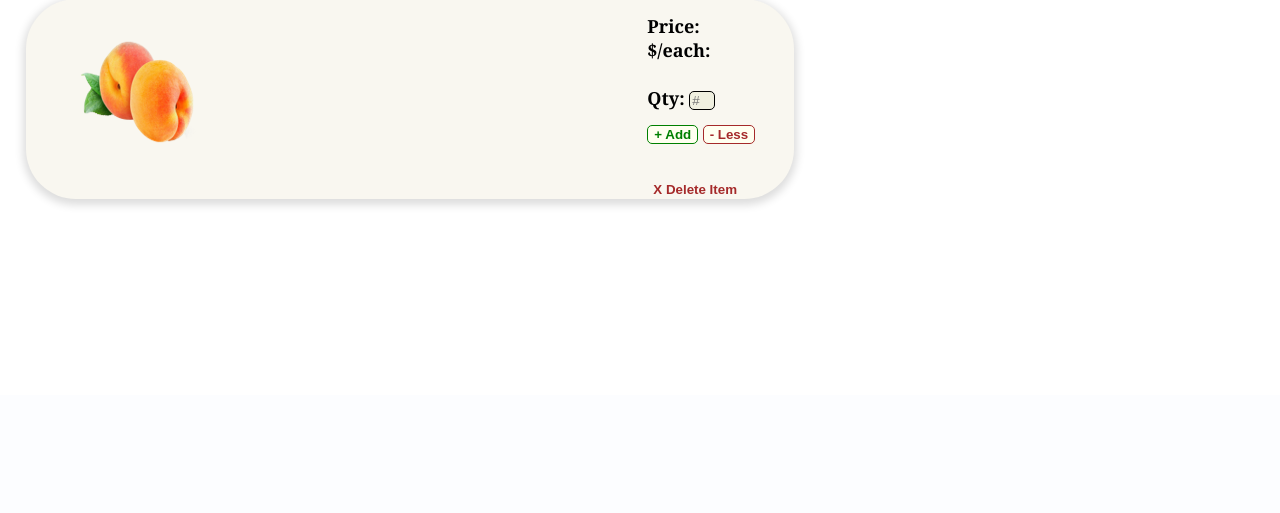
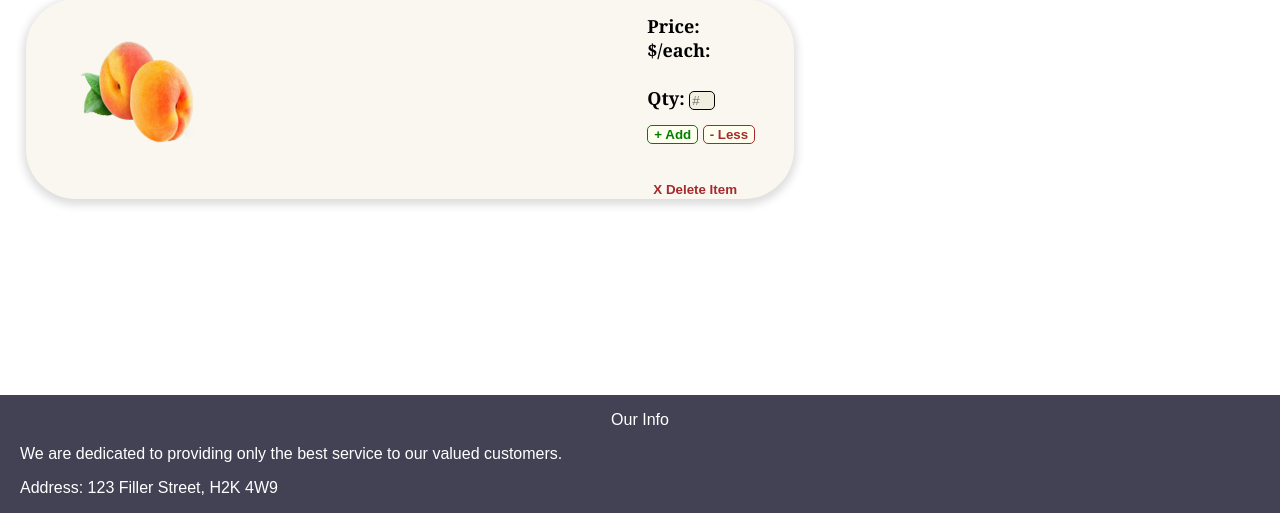
Before and after one commit to TomastpPereira/Soen287Group, a PHP site: page /P4_ShoppingCart.html in a window 1280 px wide. Shown: the part 870-1383 px from the top of the page. Before the commit the page ends 1076 px from the top, so only its background shows below. Run offline with PHP 8.4, Linux system fonts and the light colour scheme.

Commit message:
Finish p4,p11
added footer to p4 and changed my style sheet name

```diff
--- a/P11_Edit_Order_List.html
+++ b/P11_Edit_Order_List.html
@@ -5,7 +5,7 @@
     <meta http-equiv="X-UA-Compatible" content="IE=edge">
     <meta name="viewport" content="width=device-width, initial-scale=1.0">
     <title>Order List</title>
-    <link rel="stylesheet" href="./styles.css">
+    <link rel="stylesheet" href="./Styles_P4_P11.css">
 </head>
 <body>
     <div class="navbar">
--- a/P4_ShoppingCart.html
+++ b/P4_ShoppingCart.html
@@ -5,7 +5,7 @@
         <meta http-equiv="X-UA-Compatible" content="IE=edge">
         <meta name="viewport" content="width=device-width, initial-scale=1.0">
         <title>Shopping Cart</title>
-        <link rel="stylesheet" href="./styles.css">
+        <link rel="stylesheet" href="./Styles_P4_P11.css">
     </head>
     <body>
         <div class="navbar">
@@ -51,7 +51,7 @@
 
                 </div>
 
-                    <!-- Add PST, GST to estimated taxes -->
+
                 <div class="Summary">
                     <h3 class="summary">Subtotal:</h3>
                     <br><hr>
@@ -85,7 +85,7 @@
             </div>
 
             <br>
-            <!-- <hr> -->
+
             <div class="row">
 
                 <div class="inner-text">
@@ -105,7 +105,7 @@
 
             </div>
             <br>
-            <!-- <hr> -->
+
             <div class="row">
 
                 <div class="inner-text">
@@ -125,7 +125,7 @@
 
             </div>
             <br>
-            <!-- <hr> -->
+
             <div class="row">
 
                 <div class="inner-text">
@@ -163,7 +163,7 @@
 
             </div>
 
-            <!-- Add PST, GST to estimated taxes -->
+
             <div class="Summary">
                 <h3 class="summary">Subtotal:</h3>
                 <br>
@@ -179,6 +179,11 @@
 
         </div>
 
+        <div class="footer">
+            <p style="text-align: center;"> Our Info </p>
+            <p style="padding-left: 20px;"> We are dedicated to providing only the best service to our valued customers. </p>
+            <p style="padding-left: 20px;"> Address: 123 Filler Street, H2K 4W9 </p>
+        </div>
 
     </body>
 </html>
--- a/styles.css
+++ b/Styles_P4_P11.css
@@ -5,7 +5,7 @@ body {
 /* Styling for the navbar */
 .navbar {
   overflow: hidden;
-  background-color:#434255;
+  background-color: #434255;
 }
 .navbar a {
   float: left;
@@ -15,23 +15,24 @@ body {
   text-decoration: none;
   font-size: 17px;
 }
-.navbar a:hover, .dropdown:hover .dropbtn {
+.navbar a:hover,
+.dropdown:hover .dropbtn {
   background-color: #ddd;
   color: rgb(77, 77, 77);
 }
 .navbar a.active {
-  background-color: #356FDA;
+  background-color: #356fda;
   color: white;
 }
 .dropdown {
   float: left;
   overflow: hidden;
 }
-.dropdown .dropbtn{
+.dropdown .dropbtn {
   font-size: 16px;
   border: none;
   outline: none;
-  color: #E7E4DF;
+  color: #e7e4df;
   padding: 14px 16px;
   background-color: inherit;
   font-family: inherit;
@@ -42,7 +43,7 @@ body {
   position: absolute;
   background-color: #f9f9f9;
   min-width: 160px;
-  box-shadow: 0px 8px 16px 0px rgba(0,0,0,0.2);
+  box-shadow: 0px 8px 16px 0px rgba(0, 0, 0, 0.2);
   z-index: 1;
 }
 .dropdown-content a {
@@ -75,12 +76,22 @@ body {
 .footer {
   background-color: #434255;
   overflow: hidden;
-  color: #FFFFFF;
+  color: #ffffff;
   position: fixed;
   left: 0;
   bottom: 0;
   width: 100%;
   margin-top: auto;
+}
+
+/* footer styling */
+.footer {
+  text-shadow: none;
+  background-color: #434255;
+  color: #ffffff;
+  width: 100%;
+  font-weight: normal;
+  position: relative;
 }
 
 /* P4 styles */
```
